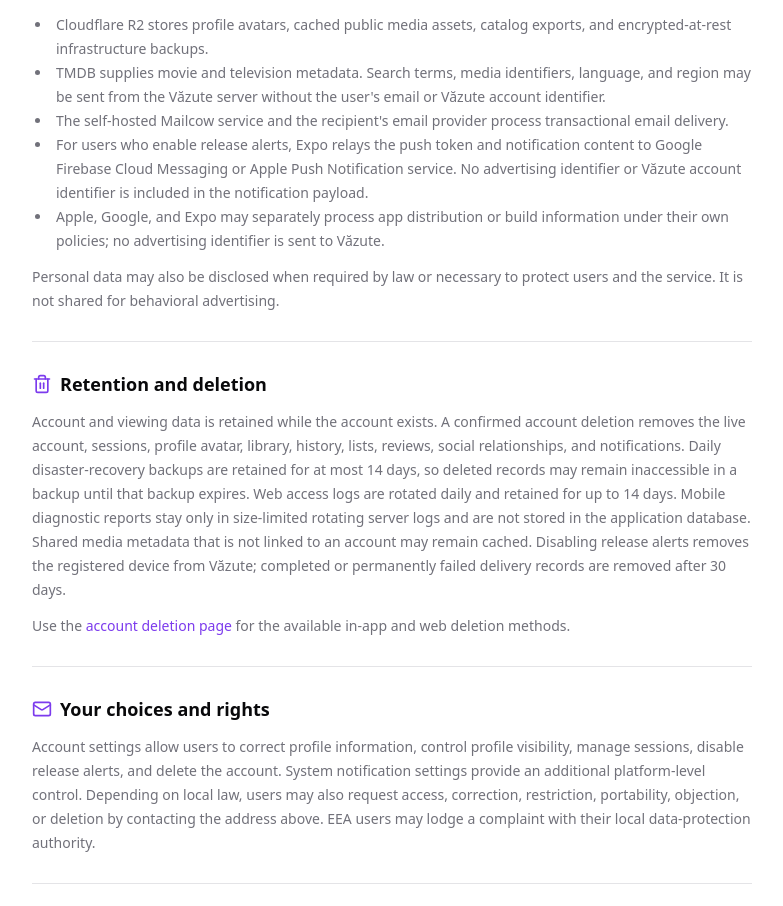
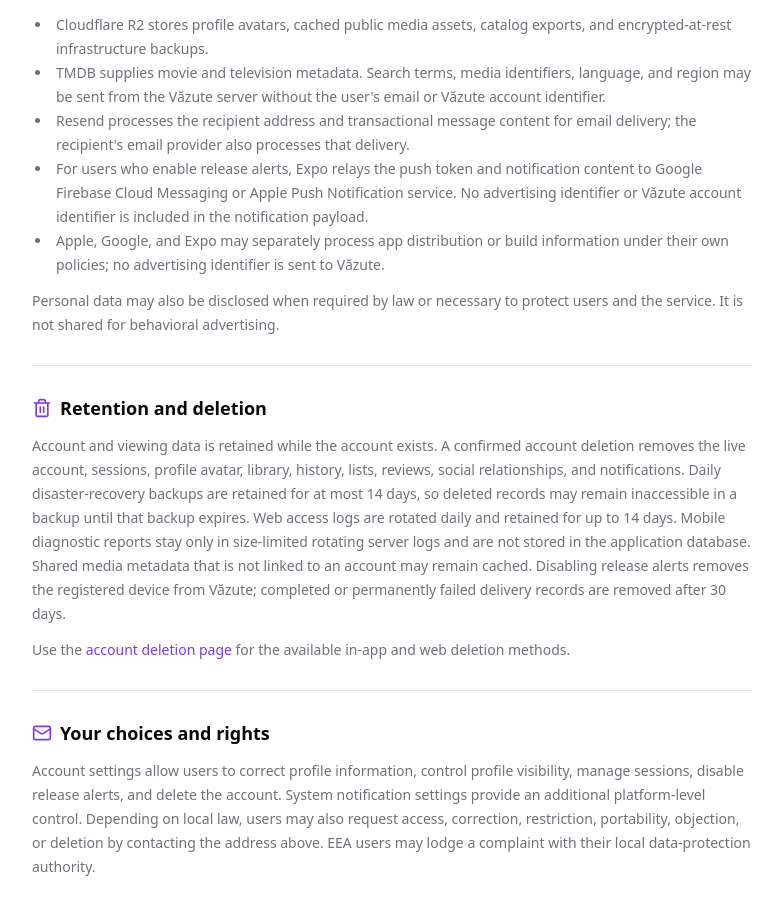
Before and after one commit to Alexandru2984/cineTrack, a React (Vite) app in the folder frontend/: page /privacy in a window 1280 px wide. Shown: the part 992-1898 px from the top of the page, without its empty margins (248-1031 px from the left). Built offline with nearby package versions, Linux system fonts and the light colour scheme; no server answers.

Commit message:
fix(web): disclose email provider

```diff
--- a/frontend/src/pages/Privacy.tsx
+++ b/frontend/src/pages/Privacy.tsx
@@ -52,7 +52,7 @@
           <ul>
             <li>Cloudflare R2 stores profile avatars, cached public media assets, catalog exports, and encrypted-at-rest infrastructure backups.</li>
             <li>TMDB supplies movie and television metadata. Search terms, media identifiers, language, and region may be sent from the Văzute server without the user's email or Văzute account identifier.</li>
-            <li>The self-hosted Mailcow service and the recipient's email provider process transactional email delivery.</li>
+            <li>Resend processes the recipient address and transactional message content for email delivery; the recipient's email provider also processes that delivery.</li>
             <li>For users who enable release alerts, Expo relays the push token and notification content to Google Firebase Cloud Messaging or Apple Push Notification service. No advertising identifier or Văzute account identifier is included in the notification payload.</li>
             <li>Apple, Google, and Expo may separately process app distribution or build information under their own policies; no advertising identifier is sent to Văzute.</li>
           </ul>
```
Also changed, not shown: 1 other file (tests, documents, lock files or other folders).
